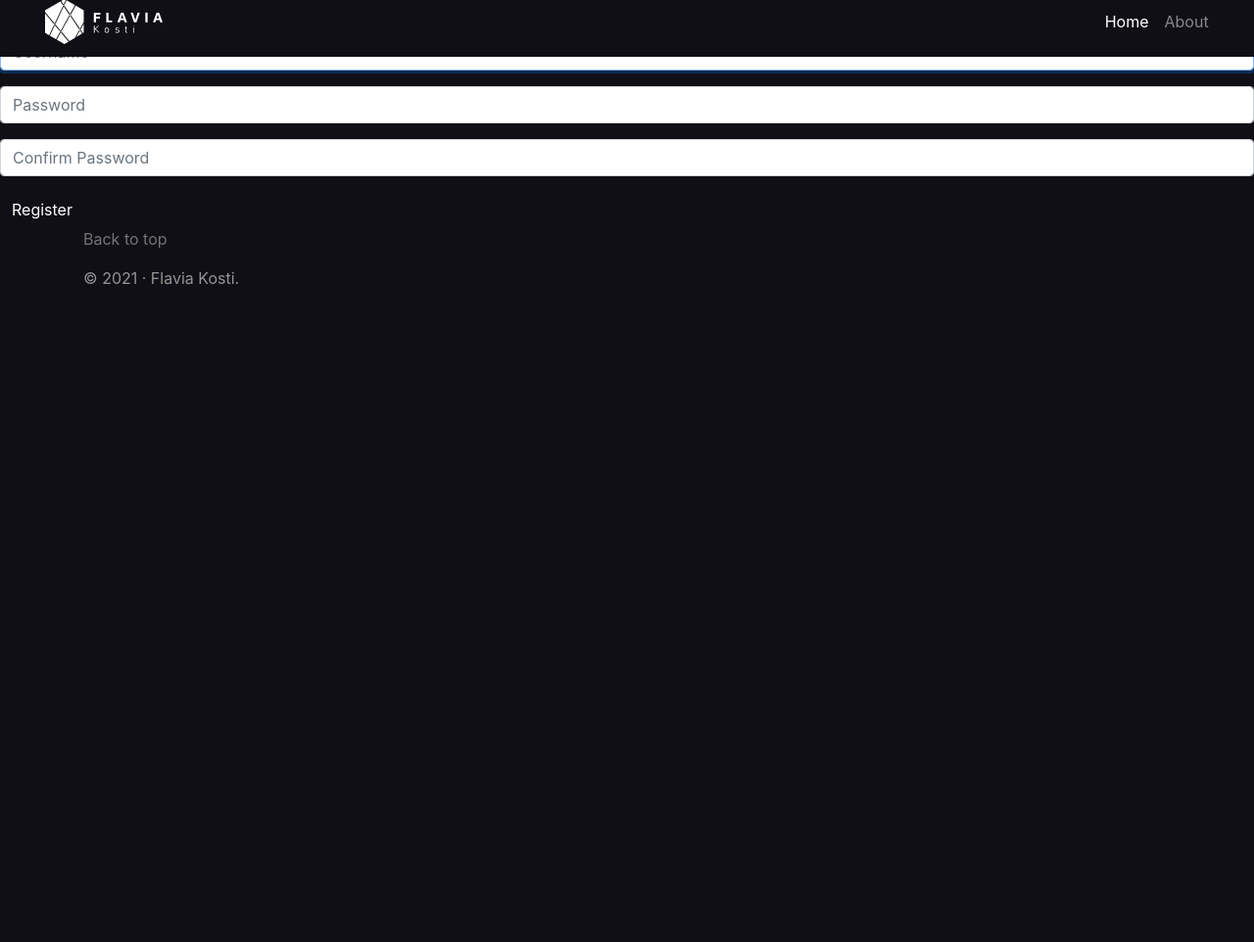
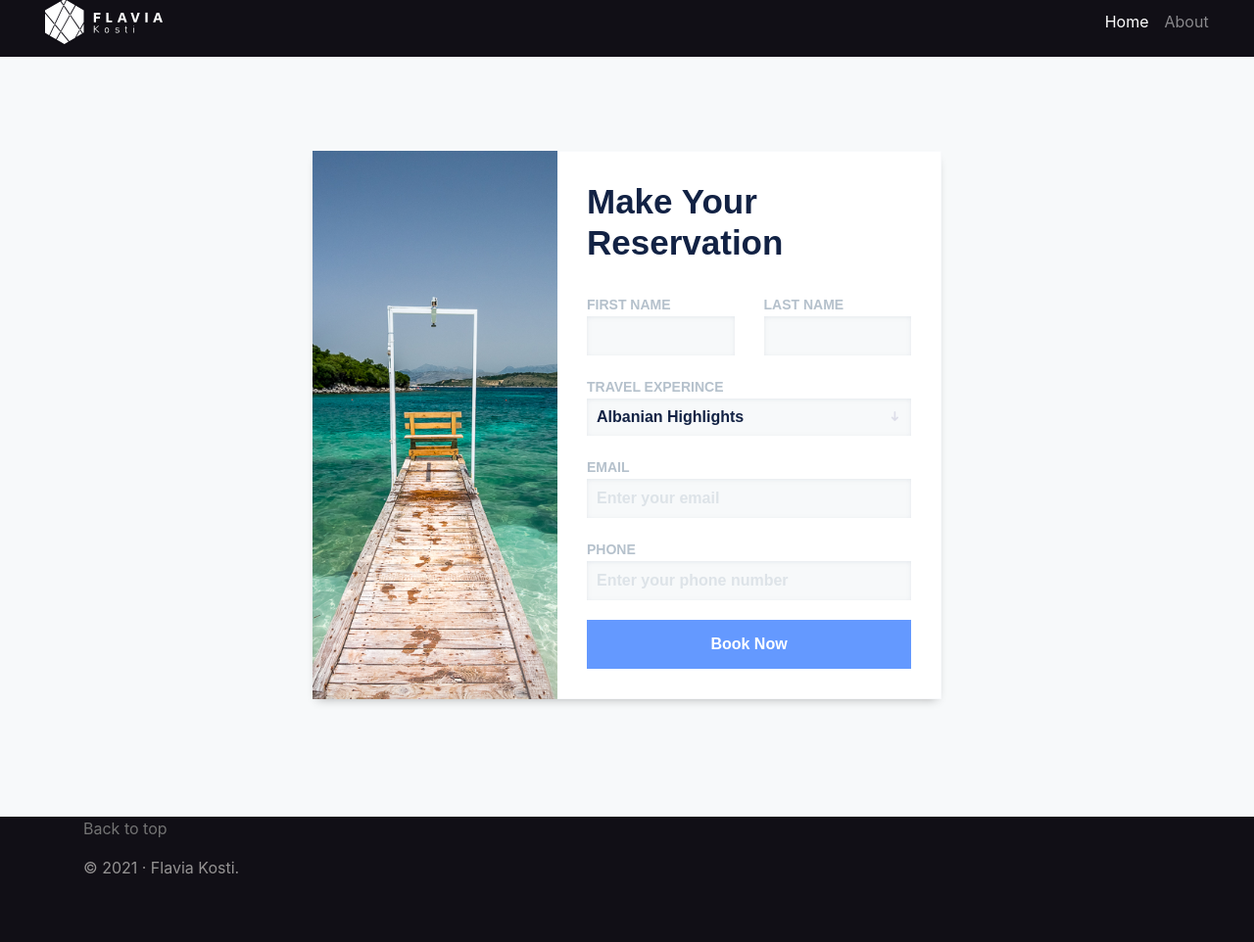
Before and after one commit to flavia3107/movie_webapp, a Flask app: page /register in a window 1280 px wide. Shown: the part 14-976 px from the top of the page at 98% size. Before the commit the page ends 305 px from the top, so only its background shows below. Run offline with Flask 2, Linux system fonts and the light colour scheme; some libraries are stand-ins or nearby versions.

Commit message:
Add register form/page

```diff
--- a/app.py
+++ b/app.py
@@ -1,28 +1,41 @@
 from flask import Flask, render_template, request, redirect
 from datetime import datetime
+import mysql.connector
+from mysql.connector import errorcode
+
 # import MySQLdb
 # import sshtunnel
 
 app = Flask(__name__)
+app.config['PROPAGATE_EXCEPTIONS'] = True
 
+try:
+    mydb = mysql.connector.connect(
+        user="sql11459575",
+        password="8RWAvpjBuH",
+        host="sql11.freemysqlhosting.net",
+        port=3306,
+        database="sql11459575"
+    )
+except mysql.connector.Error as err:
+  if err.errno == errorcode.ER_ACCESS_DENIED_ERROR:
+    print("Something is wrong with your user name or password")
+  elif err.errno == errorcode.ER_BAD_DB_ERROR:
+    print("Database does not exist")
+  else:
+    print(err)
+# else:
+#   mydb.close()
 
+# CREATE TABLE `bookings` (
+#  `id` int(11) NOT NULL,
+#  `firstname` varchar(40) NOT NULL,
+#  `lastname` varchar(40) NOT NULL,
+#  `package` varchar(30) NOT NULL,
+#  `email` text NOT NULL,
+#  `phone_number` text NOT NULL
+# ) ENGINE=InnoDB DEFAULT CHARSET=latin1
 
-# sshtunnel.SSH_TIMEOUT = 5.0
-# sshtunnel.TUNNEL_TIMEOUT = 5.0
-
-# with sshtunnel.SSHTunnelForwarder(
-#     ('your SSH hostname'),
-#     ssh_username='your PythonAnywhere username', ssh_password='the password you use to log in to the PythonAnywhere website',
-#     remote_bind_address=('your PythonAnywhere database hostname, eg. yourusername.mysql.pythonanywhere-services.com', 3306)
-# ) as tunnel:
-#     connection = MySQLdb.connect(
-#         user='your PythonAnywhere database username',
-#         passwd='your PythonAnywhere database password',
-#         host='127.0.0.1', port=tunnel.local_bind_port,
-#         db='your database name, eg yourusername$mydatabase',
-#     )
-#     # Do stuff
-#     connection.close()
 
 
 
@@ -43,18 +56,14 @@ def about():
 @app.route("/register", methods=['POST', 'GET'])
 def register():
     if request.method == 'POST':
-        client = 'Test Test'
+        firstname = 'Test Test'
+        lastname = 'Test Test'
         email = 'test@test.com'
         package = 'albanian holiday'
-        phone = '555 55555555'
-
-        # data = Bookings(client=client, email=email, package=package, phone=phone)
-        try:
-            # db.session.add(data)
-            # db.session.commit()
-            return render_template("highlights.html")
-        except:
-            return render_template("highlights.html")
+        phone_number = '555 55555555'
+        # mydb.execute("SELECT * FROM bookings")
+        # mydb.execute("INSERT INTO users (firstname, lastname, email , package, phone_number) VALUES(?, ?, ?, ?, ?)", firstname, lastname, email, package, phone_number )
+        return render_template("highlights.html")
     else:
         return render_template("register.html")
 
@@ -69,9 +78,6 @@ def highlights():
 @app.route("/walking")
 def walking():
     return render_template("walking.html")
-# @app.route("/path")
-# def test():
-# return redirect(url_for("movie", var=varMew))
 
 
 if __name__ == "__main__":
--- /dev/null
+++ b/static/form.css
@@ -0,0 +1,161 @@
+.section {
+  position: relative;
+  height: 100vh;
+}
+
+.section .section-center {
+  position: absolute;
+  top: 50%;
+  left: 0;
+  right: 0;
+  -webkit-transform: translateY(-50%);
+  transform: translateY(-50%);
+}
+
+#booking {
+  font-family: "Cabin", sans-serif;
+  background-color: #f7f9fa;
+}
+
+.booking-form {
+  position: relative;
+  max-width: 642px;
+  width: 100%;
+  margin: auto;
+  background: #fff;
+  -webkit-box-shadow: 0px 5px 10px -5px rgba(0, 0, 0, 0.3);
+  box-shadow: 0px 5px 10px -5px rgba(0, 0, 0, 0.3);
+}
+
+.booking-form > .booking-bg {
+  position: absolute;
+  left: 0px;
+  top: 0px;
+  bottom: 0px;
+  width: 250px;
+  background-image: url("../static/ksamil.jpg");
+  background-size: cover;
+  background-position: center;
+}
+
+.booking-form > form {
+  margin-left: 250px;
+  padding: 30px;
+  border: 1px solid #f9fafc;
+  border-left: 0px;
+}
+
+.booking-form .form-header {
+  margin-bottom: 30px;
+}
+
+.booking-form .form-header h2 {
+  margin: 0;
+  margin-bottom: 0px;
+  font-weight: 700;
+  color: #122244;
+  font-size: 35px;
+  text-transform: capitalize;
+}
+
+.booking-form .form-group {
+  position: relative;
+  margin-bottom: 20px;
+}
+
+.booking-form .form-control {
+  background-color: #f7f9fa;
+  height: 40px;
+  padding: 0px 10px;
+  border-radius: 0px;
+  -webkit-transition: 0.2s;
+  transition: 0.2s;
+  color: #122244;
+  border: 0px;
+  font-size: 16px;
+  font-weight: 700;
+  -webkit-box-shadow: inset 0 1px 4px rgba(181, 193, 204, 0.3);
+  box-shadow: inset 0 1px 4px rgba(181, 193, 204, 0.3);
+}
+
+.booking-form .form-control::-webkit-input-placeholder {
+  color: #dde3e8;
+}
+
+.booking-form .form-control:-ms-input-placeholder {
+  color: #dde3e8;
+}
+
+.booking-form .form-control::placeholder {
+  color: #dde3e8;
+}
+
+.booking-form .form-control:focus {
+  -webkit-box-shadow: inset 0 1px 4px rgba(181, 193, 204, 0.3);
+  box-shadow: inset 0 1px 4px rgba(181, 193, 204, 0.3);
+}
+
+.booking-form input[type="date"].form-control:invalid {
+  color: #dde3e8;
+}
+
+.booking-form select.form-control {
+  -webkit-appearance: none;
+  -moz-appearance: none;
+  appearance: none;
+}
+
+.booking-form select.form-control + .select-arrow {
+  position: absolute;
+  right: 0px;
+  bottom: 4px;
+  width: 32px;
+  line-height: 32px;
+  height: 32px;
+  text-align: center;
+  pointer-events: none;
+}
+
+.booking-form select.form-control + .select-arrow:after {
+  content: "\279C";
+  display: block;
+  -webkit-transform: rotate(90deg);
+  transform: rotate(90deg);
+  color: #dddee9;
+  font-size: 14px;
+}
+
+.booking-form .form-label {
+  color: #b5c1cc;
+  font-weight: 700;
+  -webkit-transition: 0.2s;
+  transition: 0.2s;
+  text-transform: uppercase;
+  line-height: 24px;
+  height: 24px;
+  font-size: 14px;
+  z-index: 1;
+}
+
+.booking-form .form-btn {
+  margin-top: 10px;
+}
+
+.booking-form .submit-btn {
+  color: #fff;
+  background-color: #6499ff;
+  font-weight: 700;
+  padding: 13px 35px;
+  font-size: 16px;
+  border: none;
+  width: 100%;
+}
+
+@media only screen and (max-width: 480px) {
+  .booking-form > .booking-bg {
+    display: none;
+  }
+  .booking-form > form {
+    margin-left: 0px;
+  }
+}
--- a/templates/layout.html
+++ b/templates/layout.html
@@ -12,6 +12,8 @@
     <link rel="icon" href="../static/flavia1.svg" />
     <link rel="stylesheet" href="../static/cards.css" />
     <link rel="stylesheet" href="../static/modal.css" />
+    <link rel="stylesheet" href="../static/form.css" />
+
     <!-- Bootstrap core CSS -->
     <link
       rel="stylesheet"
--- a/templates/register.html
+++ b/templates/register.html
@@ -1,31 +1,52 @@
 {% extends "layout.html" %} {% block main %}
+<div id="booking" class="section">
+  <div class="section-center">
+    <div class="container">
+      <div class="row">
+        <div class="booking-form">
+          <div class="booking-bg"></div>
           <form action="/register" method="post">
+            <div class="form-header">
+              <h2>Make your reservation</h2>
+            </div>
+            <div class="row">
+              <div class="col-md-6">
                 <div class="form-group">
-    <input
-      autocomplete="off"
-      autofocus
-      class="form-control"
-      name="username"
-      placeholder="Username"
-      type="text"
-    />
+                  <span class="form-label">First Name</span>
+                  <input class="form-control" type="text" required>
+                </div>
+              </div>
+              <div class="col-md-6">
+                <div class="form-group">
+                  <span class="form-label">Last Name</span>
+                  <input class="form-control" type="text" required>
+                </div>
+              </div>
             </div>
             <div class="form-group">
-    <input
-      class="form-control"
-      name="password"
-      placeholder="Password"
-      type="password"
-    />
+              <span class="form-label">Travel Experince</span>
+              <select class="form-control">
+                <option value="highlights">Albanian Highlights</option>
+                <option value="sailing">Sailing Albania</option>
+                <option value="walking">Walking Albania</option>
+              </select>
+              <span class="select-arrow"></span>
             </div>
             <div class="form-group">
-    <input
-      class="form-control"
-      name="confirmation"
-      placeholder="Confirm Password"
-      type="password"
-    />
+              <span class="form-label">Email</span>
+              <input class="form-control" type="email" placeholder="Enter your email">
             </div>
-  <button class="btn btn-primary" type="submit">Register</button>
+            <div class="form-group">
+              <span class="form-label">Phone</span>
+              <input class="form-control" type="tel" placeholder="Enter your phone number">
+            </div>
+            <div class="form-btn">
+              <button class="submit-btn">Book Now</button>
+            </div>
           </form>
+        </div>
+      </div>
+    </div>
+  </div>
+</div>
 {% endblock %}
```
Lines whose indentation alone changed are shown as unchanged.
